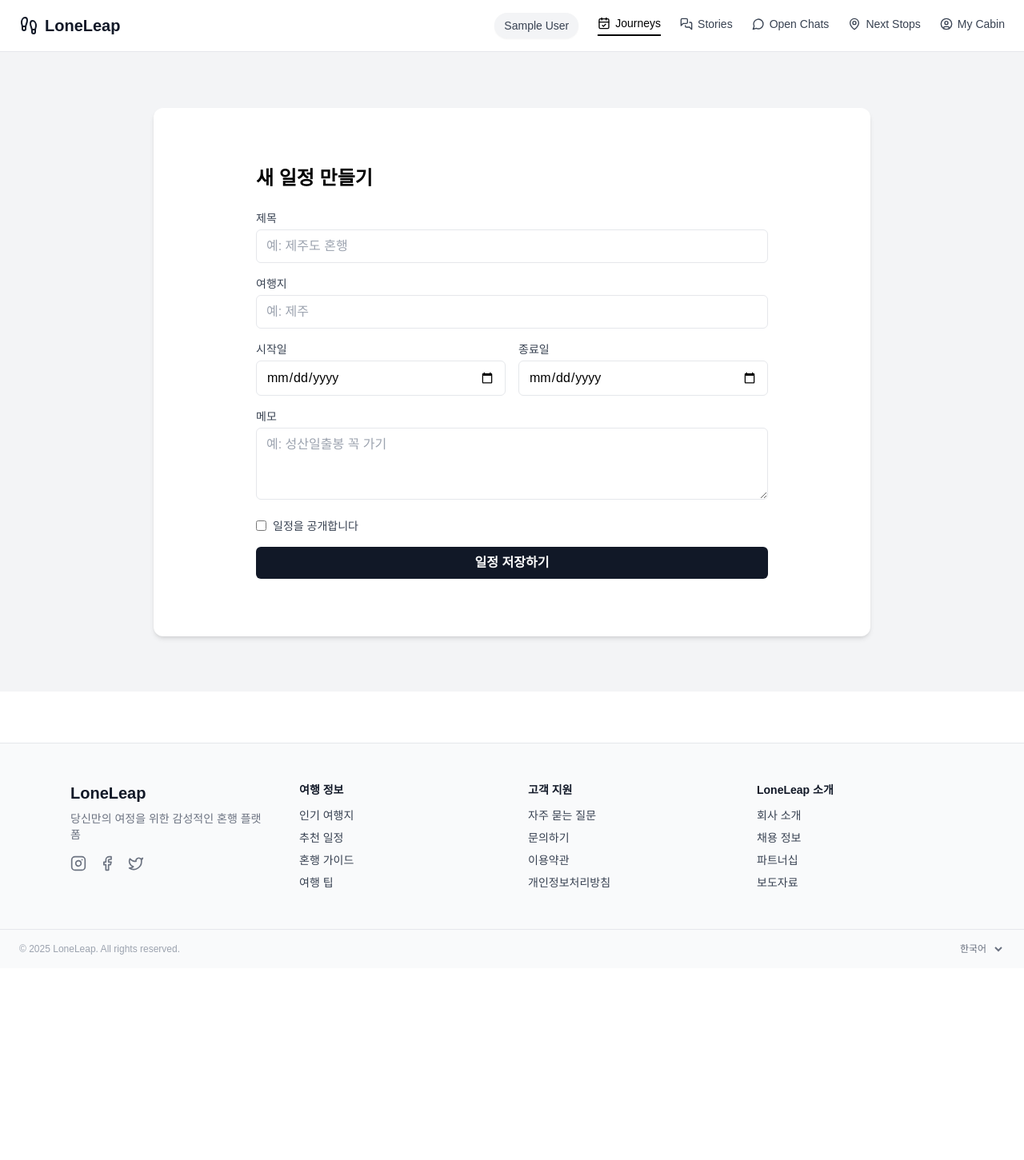
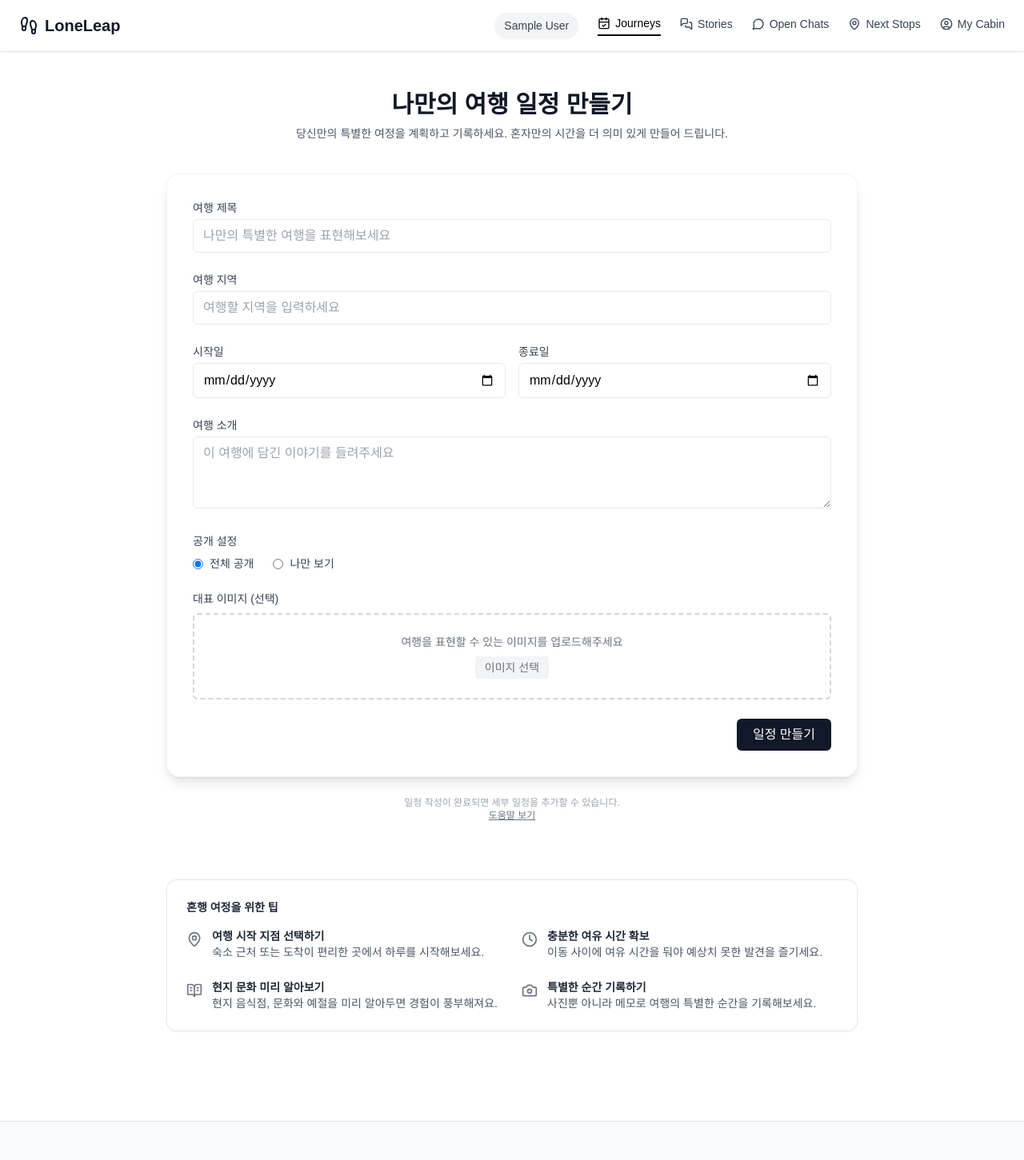
Before and after one commit to devyuu08/loneleap, a React (Vite) app: page /itinerary/create in a window 1280 px wide. Shown: the top 1451 px of the page at 80% size. Before the commit the page ends 1211 px from the top, so only its background shows below. Built offline with nearby package versions, Linux system fonts and the light colour scheme; no server answers; the database is empty; sample sign-in values are in the browser's storage; a web font is replaced by a local one.

Commit message:
feat: 일정 작성 폼 전체 리디자인 및 기능 개선

```diff
--- a/src/components/common/FormSubmitButton.jsx
+++ b/src/components/common/FormSubmitButton.jsx
@@ -3,7 +3,7 @@ export default function FormSubmitButton({ isLoading, label }) {
     <button
       type="submit"
       disabled={isLoading}
-      className={`w-full text-white py-2 rounded-md transition font-semibold
+      className={`w-auto px-5 text-white py-2 rounded-md transition font-medium
         ${
           isLoading
             ? "bg-gray-400 cursor-not-allowed"
--- a/src/components/itinerary/ItineraryForm.jsx
+++ b/src/components/itinerary/ItineraryForm.jsx
@@ -1,15 +1,12 @@
 import { useState } from "react";
 import { useNavigate } from "react-router-dom";
-
-import { auth } from "services/firebase"; // auth에서 uid 가져옴
+import { auth } from "services/firebase";
 import { useMutation } from "@tanstack/react-query";
-
+import { useAddItinerary } from "services/queries/itinerary/useAddItinerary";
+import { updateItinerary } from "services/itineraryService";
 import DatePicker from "./DatePicker";
 import FormSubmitButton from "components/common/FormSubmitButton";
-
-import { useAddItinerary } from "services/queries/itinerary/useAddItinerary";
-
-import { updateItinerary } from "services/itineraryService";
+import { BookOpenText, Camera, Clock, MapPin } from "lucide-react";
 
 export default function ItineraryForm({ initialData, isEditMode = false }) {
   const [title, setTitle] = useState(initialData?.title || "");
@@ -17,12 +14,18 @@ export default function ItineraryForm({ initialData, isEditMode = false }) {
   const [startDate, setStartDate] = useState(initialData?.startDate || "");
   const [endDate, setEndDate] = useState(initialData?.endDate || "");
   const [summary, setSummary] = useState(initialData?.summary || "");
-  const [isPublic, setIsPublic] = useState(initialData?.isPublic || false);
+  const [isPublic, setIsPublic] = useState(initialData?.isPublic || true);
+  const [errors, setErrors] = useState({});
 
-  const [errors, setErrors] = useState({});
   const navigate = useNavigate();
+  const { mutate: addMutate, isPending: isAdding } = useAddItinerary();
 
-  // 유효성 검사 함수
+  const { mutate: updateMutate, isPending: isUpdating } = useMutation({
+    mutationFn: ({ id, updatedData }) => updateItinerary(id, updatedData),
+    onSuccess: () => navigate(`/itinerary/${initialData.id}`),
+    onError: () => alert("일정 수정 중 오류가 발생했습니다."),
+  });
+
   const validateForm = () => {
     const newErrors = {};
     if (!title.trim()) newErrors.title = "제목을 입력해주세요.";
@@ -32,29 +35,18 @@ export default function ItineraryForm({ initialData, isEditMode = false }) {
     if (startDate && endDate && new Date(endDate) < new Date(startDate)) {
       newErrors.endDate = "종료일은 시작일보다 이후여야 합니다.";
     }
+    if (!summary.trim()) newErrors.summary = "여행 소개를 입력해주세요.";
     setErrors(newErrors);
     return Object.keys(newErrors).length === 0;
   };
 
-  const { mutate: addMutate, isPending: isAdding } = useAddItinerary();
-
-  const { mutate: updateMutate, isPending: isUpdating } = useMutation({
-    mutationFn: ({ id, updatedData }) => updateItinerary(id, updatedData),
-    onSuccess: () => {
-      navigate(`/itinerary/${initialData.id}`);
-    },
-    onError: () => alert("일정 수정 중 오류가 발생했습니다."),
-  });
-
-  const handleItinerarySubmit = async (e) => {
+  const handleSubmit = (e) => {
     e.preventDefault();
-
-    // 유효성 검사 먼저 수행!
     if (!validateForm()) return;
 
     const user = auth.currentUser;
-    if (!user || !user.uid) {
-      alert("로그인 상태가 확인되지 않았습니다.. 다시 로그인해주세요.");
+    if (!user?.uid) {
+      alert("로그인이 필요합니다.");
       return;
     }
 
@@ -71,16 +63,8 @@ export default function ItineraryForm({ initialData, isEditMode = false }) {
           day: 1,
           date: startDate,
           schedules: [
-            {
-              time: "오전",
-              activity: "도착",
-              description: "목적지 도착",
-            },
-            {
-              time: "오후",
-              activity: "관광",
-              description: "주요 관광지 방문",
-            },
+            { time: "오전", activity: "도착", description: "목적지 도착" },
+            { time: "오후", activity: "관광", description: "주요 관광지 방문" },
             {
               time: "저녁",
               activity: "저녁 식사",
@@ -90,115 +74,222 @@ export default function ItineraryForm({ initialData, isEditMode = false }) {
         },
       ],
     };
-    if (isEditMode) {
-      updateMutate({ id: initialData.id, updatedData: itineraryData });
-    } else {
-      addMutate(itineraryData);
-    }
+
+    isEditMode
+      ? updateMutate({ id: initialData.id, updatedData: itineraryData })
+      : addMutate(itineraryData);
   };
 
   return (
-    <div className="max-w-2xl mx-auto px-4 py-10">
-      {/*상단 제목 */}
-      <h2 className="text-2xl font-bold mb-6">
-        {isEditMode ? "일정 수정하기" : "새 일정 만들기"}
+    <>
+      <section className="max-w-4xl mx-auto px-4 py-12">
+        {/* 상단 안내 문구 */}
+        <div className="text-center mb-10">
+          <h2 className="text-3xl font-semibold text-gray-900">
+            나만의 여행 일정 만들기
           </h2>
-      <form className="space-y-4" onSubmit={handleItinerarySubmit}>
+          <p className="text-sm text-gray-600 mt-2">
+            당신만의 특별한 여정을 계획하고 기록하세요. 혼자만의 시간을 더 의미
+            있게 만들어 드립니다.
+          </p>
+        </div>
+
+        {/* 폼 */}
+        <form
+          onSubmit={handleSubmit}
+          className="space-y-6 bg-white p-8 rounded-2xl shadow-lg border border-gray-100"
+        >
           {/* 제목 */}
           <div>
-          <label className="text-sm font-medium text-gray-700 mb-1 block">
-            제목
+            <label className="block text-sm font-medium text-gray-700">
+              여행 제목
             </label>
             <input
               type="text"
-            name="title"
               value={title}
               onChange={(e) => setTitle(e.target.value)}
-            className="w-full border px-3 py-2 rounded-md focus:outline-none focus:ring-2 focus:ring-gray-400"
-            placeholder="예: 제주도 혼행"
+              placeholder="나만의 특별한 여행을 표현해보세요"
+              className="mt-1 w-full border px-3 py-2 rounded-md focus:ring-gray-800 focus:border-gray-800"
             />
             {errors.title && (
-            <p className="text-red-500 text-sm mt-1">{errors.title}</p>
+              <p className="text-red-500 text-xs mt-1">{errors.title}</p>
             )}
           </div>
 
           {/* 지역 */}
           <div>
-          <label className="text-sm font-medium text-gray-700 mb-1 block">
-            여행지
+            <label className="block text-sm font-medium text-gray-700">
+              여행 지역
             </label>
             <input
               type="text"
-            name="location"
               value={location}
               onChange={(e) => setLocation(e.target.value)}
-            className="w-full border px-3 py-2 rounded-md focus:outline-none focus:ring-2 focus:ring-gray-400"
-            placeholder="예: 제주"
+              placeholder="여행할 지역을 입력하세요"
+              className="mt-1 w-full border px-3 py-2 rounded-md focus:ring-gray-800 focus:border-gray-800"
             />
             {errors.location && (
-            <p className="text-red-500 text-sm mt-1">{errors.location}</p>
+              <p className="text-red-500 text-xs mt-1">{errors.location}</p>
             )}
           </div>
 
-        {/* 날짜 */}
+          {/* 날짜 선택 */}
           <div className="grid grid-cols-2 gap-4">
-          <div>
             <DatePicker
               label="시작일"
               name="startDate"
               value={startDate}
               onChange={(e) => setStartDate(e.target.value)}
             />
-            {errors.startDate && (
-              <p className="text-red-500 text-sm mt-1">{errors.startDate}</p>
-            )}
-          </div>
-          <div>
             <DatePicker
               label="종료일"
               name="endDate"
               value={endDate}
               onChange={(e) => setEndDate(e.target.value)}
             />
+            {errors.startDate && (
+              <p className="text-red-500 text-xs">{errors.startDate}</p>
+            )}
             {errors.endDate && (
-              <p className="text-red-500 text-sm mt-1">{errors.endDate}</p>
+              <p className="text-red-500 text-xs">{errors.endDate}</p>
             )}
+          </div>
+
+          {/* 소개 */}
+          <div>
+            <label className="block text-sm font-medium text-gray-700">
+              여행 소개
+            </label>
+            <textarea
+              value={summary}
+              onChange={(e) => setSummary(e.target.value)}
+              placeholder="이 여행에 담긴 이야기를 들려주세요"
+              rows={3}
+              className="mt-1 w-full border px-3 py-2 rounded-md focus:ring-gray-800 focus:border-gray-800"
+            />
+            {errors.summary && (
+              <p className="text-red-500 text-xs mt-1">{errors.summary}</p>
+            )}
+          </div>
+
+          {/* 공개 여부 */}
+          <div>
+            <label className="block text-sm font-medium text-gray-700 mb-2">
+              공개 설정
+            </label>
+            <div className="flex gap-6">
+              <label className="flex items-center gap-2 text-sm text-gray-700">
+                <input
+                  type="radio"
+                  name="visibility"
+                  value="true"
+                  checked={isPublic}
+                  onChange={() => setIsPublic(true)}
+                />
+                전체 공개
+              </label>
+              <label className="flex items-center gap-2 text-sm text-gray-700">
+                <input
+                  type="radio"
+                  name="visibility"
+                  value="false"
+                  checked={!isPublic}
+                  onChange={() => setIsPublic(false)}
+                />
+                나만 보기
+              </label>
             </div>
           </div>
 
-        {/* 메모 */}
+          {/* 대표 이미지 업로드 (아직 기능 없음) */}
           <div>
-          <label className="text-sm font-medium text-gray-700 mb-1 block">
-            메모
+            <label className="block text-sm font-medium text-gray-700">
+              대표 이미지 (선택)
             </label>
-          <textarea
-            name="summary"
-            value={summary}
-            onChange={(e) => setSummary(e.target.value)}
-            rows={3}
-            className="w-full border px-3 py-2 rounded-md focus:outline-none focus:ring-2 focus:ring-gray-400"
-            placeholder="예: 성산일출봉 꼭 가기"
+            <div className="mt-2 border-2 border-dashed border-gray-300 rounded-md p-6 text-center text-sm text-gray-500">
+              여행을 표현할 수 있는 이미지를 업로드해주세요
+              <div className="mt-2">
+                <button
+                  type="button"
+                  className="px-3 py-1 bg-gray-100 rounded hover:bg-gray-200 text-sm"
+                >
+                  이미지 선택
+                </button>
+              </div>
+            </div>
+          </div>
+
+          {/* 제출 버튼 */}
+          <div className="flex justify-end">
+            <FormSubmitButton
+              isLoading={isEditMode ? isUpdating : isAdding}
+              label={isEditMode ? "일정 수정하기" : "일정 만들기"}
             />
           </div>
+        </form>
+        <p className="text-center text-xs text-gray-400 mt-6">
+          일정 작성이 완료되면 세부 일정을 추가할 수 있습니다. <br />
+          <span className="underline text-gray-500 cursor-pointer">
+            도움말 보기
+          </span>
+        </p>
+      </section>
 
-        {/* 공개 여부 */}
-        <div className="flex items-center space-x-2">
-          <input
-            type="checkbox"
-            name="isPublic"
-            checked={isPublic}
-            onChange={(e) => setIsPublic(e.target.checked)}
-            className="accent-gray-800"
-          />
-          <label className="text-sm text-gray-700">일정을 공개합니다</label>
+      {/* 혼행 팁 섹션 */}
+      <section className="max-w-4xl mx-auto px-4 mt-5 pb-12">
+        <div className="mt-6 bg-white border border-gray-200 rounded-xl p-6 shadow-sm">
+          <h3 className="text-sm font-semibold text-gray-800 mb-4">
+            혼행 여정을 위한 팁
+          </h3>
+          <div className="grid grid-cols-2 gap-6 text-sm text-gray-600">
+            {/* 1 */}
+            <div className="flex items-start gap-3">
+              <MapPin className="w-5 h-5 text-gray-500 mt-1" />
+              <div>
+                <p className="font-semibold text-gray-800">
+                  여행 시작 지점 선택하기
+                </p>
+                <p>숙소 근처 또는 도착이 편리한 곳에서 하루를 시작해보세요.</p>
+              </div>
             </div>
 
-        {/* 버튼 */}
-        <FormSubmitButton
-          isLoading={isEditMode ? isUpdating : isAdding}
-          label={isEditMode ? "일정 수정하기" : "일정 저장하기"}
-        />
-      </form>
+            {/* 2 */}
+            <div className="flex items-start gap-3">
+              <Clock className="w-5 h-5 text-gray-500 mt-1" />
+              <div>
+                <p className="font-semibold text-gray-800">
+                  충분한 여유 시간 확보
+                </p>
+                <p>이동 사이에 여유 시간을 둬야 예상치 못한 발견을 즐기세요.</p>
               </div>
+            </div>
+
+            {/* 3 */}
+            <div className="flex items-start gap-3">
+              <BookOpenText className="w-5 h-5 text-gray-500 mt-1" />
+              <div>
+                <p className="font-semibold text-gray-800">
+                  현지 문화 미리 알아보기
+                </p>
+                <p>
+                  현지 음식점, 문화와 예절을 미리 알아두면 경험이 풍부해져요.
+                </p>
+              </div>
+            </div>
+
+            {/* 4 */}
+            <div className="flex items-start gap-3">
+              <Camera className="w-5 h-5 text-gray-500 mt-1" />
+              <div>
+                <p className="font-semibold text-gray-800">
+                  특별한 순간 기록하기
+                </p>
+                <p>사진뿐 아니라 메모로 여행의 특별한 순간을 기록해보세요.</p>
+              </div>
+            </div>
+          </div>
+        </div>
+      </section>
+    </>
   );
 }
--- a/src/pages/itinerary/Create.jsx
+++ b/src/pages/itinerary/Create.jsx
@@ -1,11 +1,5 @@
 import ItineraryForm from "components/itinerary/ItineraryForm";
 
 export default function CreateItineraryPage() {
-  return (
-    <div className="min-h-screen flex items-center justify-center bg-gray-100 px-4">
-      <div className="w-full max-w-4xl bg-white rounded-xl shadow-md px-6 py-8">
-        <ItineraryForm />
-      </div>
-    </div>
-  );
+  return <ItineraryForm />;
 }
```
Lines whose indentation alone changed are shown as unchanged.
